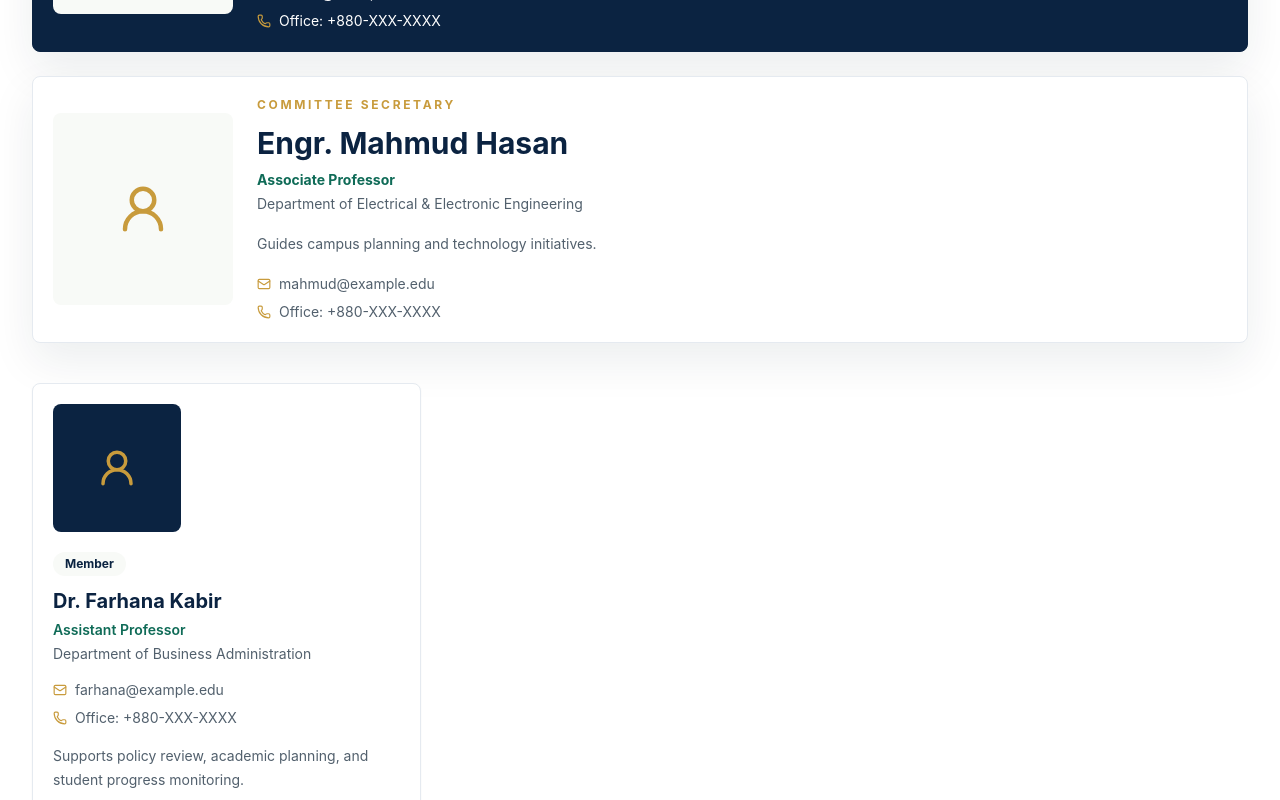
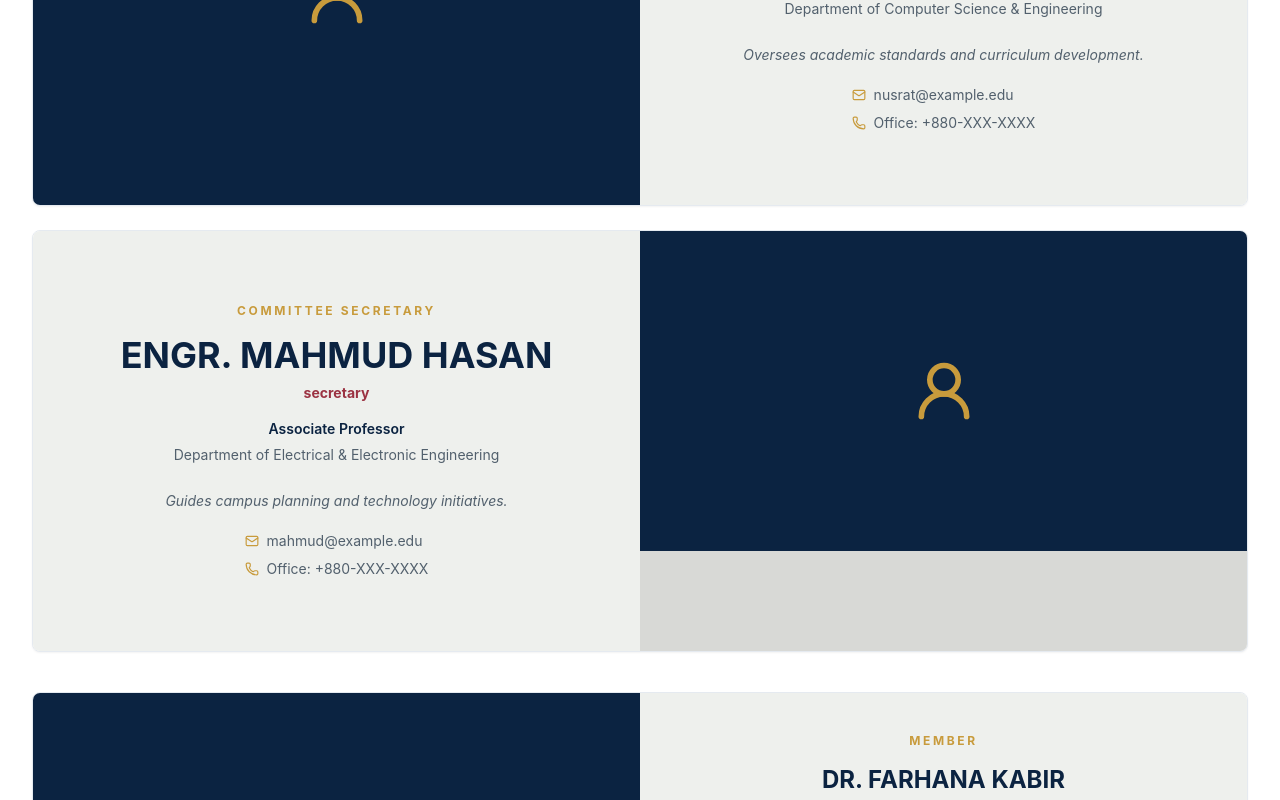
Before and after one commit to Arvi-Saleque/buek, a Next.js app: page /about/committee in a window 1280 px wide. Shown: the part 2040-2840 px from the top of the page. Built offline with nearby package versions, Linux system fonts and the light colour scheme; no server answers; the database is empty.

Commit message:
Refine committee member layout

```diff
--- a/src/app/(site)/about/committee/page.tsx
+++ b/src/app/(site)/about/committee/page.tsx
@@ -77,119 +77,120 @@ function MemberContact({
   );
 }
 
-function MemberCard({ member }: { member: CommitteeMember }) {
+function ProfilePhoto({
+  member,
+  featured = false,
+}: {
+  member: CommitteeMember;
+  featured?: boolean;
+}) {
   return (
-    <article className="flex min-h-full flex-col rounded-lg border border-university-line bg-white p-5 shadow-sm transition hover:-translate-y-1 hover:shadow-soft">
-      <div className="relative h-32 w-32 overflow-hidden rounded-lg bg-university-mist">
+    <div
+      className={[
+        "relative min-h-[320px] overflow-hidden bg-[#d8d9d6]",
+        featured ? "lg:min-h-[420px]" : "lg:min-h-[360px]",
+      ].join(" ")}
+    >
       {memberPhoto(member) ? (
         <Image
           src={memberPhoto(member)!}
           alt={member.photo?.altText || member.name}
           fill
-            sizes="128px"
+          sizes="(min-width: 1024px) 50vw, 100vw"
           className="object-cover"
         />
       ) : (
-          <div className="grid h-full place-items-center bg-university-navy text-university-gold">
-            <UserRound size={42} />
+        <div className="grid h-full min-h-[320px] place-items-center bg-university-navy text-university-gold">
+          <UserRound size={68} />
         </div>
       )}
     </div>
-      <span className="mt-5 w-fit rounded-full bg-university-mist px-3 py-1 text-xs font-bold text-university-navy">
-        {member.committeeRole || "Member"}
-      </span>
-      <h3 className="mt-3 text-xl font-bold leading-snug text-university-navy">
-        {member.name}
-      </h3>
-      <p className="mt-1 text-sm font-semibold text-university-green">
-        {member.role}
-      </p>
-      <p className="mt-1 text-sm text-university-text">
-        {member.department || "General"}
-      </p>
-      <MemberContact member={member} />
-      {member.bio ? (
-        <p className="mt-4 line-clamp-3 text-sm leading-6 text-university-text">
-          {member.bio}
-        </p>
-      ) : null}
-      {member.profileUrl ? (
-        <Link
-          href={member.profileUrl}
-          className="mt-5 inline-flex w-fit items-center gap-2 rounded-md border border-university-line px-4 py-2 text-sm font-bold text-university-navy transition hover:border-university-gold hover:text-university-gold"
-        >
-          View Profile <ArrowRight size={14} />
-        </Link>
-      ) : null}
-    </article>
   );
 }
 
-function HighlightCard({
+function ProfileInfo({
   member,
   label,
-  tone = "navy",
+  featured = false,
 }: {
   member: CommitteeMember;
   label: string;
-  tone?: "navy" | "light";
+  featured?: boolean;
 }) {
-  const dark = tone === "navy";
-
   return (
-    <article
+    <div
       className={[
-        "grid gap-6 rounded-lg border p-5 shadow-soft md:grid-cols-[180px_1fr] md:items-center",
-        dark
-          ? "border-university-navy bg-university-navy text-white"
-          : "border-university-line bg-white text-university-navy",
+        "flex min-h-[320px] flex-col justify-center bg-[#eef0ed] p-7 text-center sm:p-10",
+        featured ? "lg:min-h-[420px]" : "lg:min-h-[360px]",
       ].join(" ")}
     >
-      <div className="relative h-48 overflow-hidden rounded-lg bg-white/10">
-        {memberPhoto(member) ? (
-          <Image
-            src={memberPhoto(member)!}
-            alt={member.photo?.altText || member.name}
-            fill
-            sizes="180px"
-            className="object-cover"
-          />
-        ) : (
-          <div className="grid h-full place-items-center bg-university-mist text-university-gold">
-            <UserRound size={54} />
-          </div>
-        )}
-      </div>
-      <div>
       <p className="text-xs font-bold uppercase tracking-[0.22em] text-university-gold">
         {label}
       </p>
       <h2
         className={[
-            "mt-3 text-3xl font-bold leading-tight",
-            dark ? "text-white" : "text-university-navy",
+          "mx-auto mt-4 max-w-xl font-bold uppercase leading-tight text-university-navy",
+          featured ? "text-3xl sm:text-4xl" : "text-2xl",
         ].join(" ")}
       >
         {member.name}
       </h2>
-        <p
-          className={[
-            "mt-2 text-sm font-bold",
-            dark ? "text-white/78" : "text-university-green",
-          ].join(" ")}
-        >
+      <p className="mt-2 text-sm font-bold lowercase text-[#9b3242]">
+        {member.committeeRole || "Member"}
+      </p>
+      <p className="mt-4 text-sm font-semibold text-university-navy">
         {member.role}
       </p>
-        <p className={["mt-1 text-sm", dark ? "text-white/64" : "text-university-text"].join(" ")}>
+      <p className="mx-auto mt-1 max-w-md text-sm leading-6 text-university-text">
         {member.department || "General"}
       </p>
       {member.bio ? (
-          <p className={["mt-4 max-w-2xl text-sm leading-7", dark ? "text-white/72" : "text-university-text"].join(" ")}>
+        <p className="mx-auto mt-5 max-w-lg text-sm italic leading-7 text-university-text">
           {member.bio}
         </p>
       ) : null}
-        <MemberContact member={member} inverse={dark} />
+      <div className="mx-auto">
+        <MemberContact member={member} />
       </div>
+      {member.profileUrl ? (
+        <Link
+          href={member.profileUrl}
+          className="mx-auto mt-6 inline-flex w-fit items-center gap-2 rounded-md border border-university-line bg-white px-4 py-2 text-sm font-bold text-university-navy transition hover:border-university-gold hover:text-university-gold"
+        >
+          View Profile <ArrowRight size={14} />
+        </Link>
+      ) : null}
+    </div>
+  );
+}
+
+function SplitProfileCard({
+  member,
+  label,
+  imagePosition = "left",
+  featured = false,
+}: {
+  member: CommitteeMember;
+  label: string;
+  imagePosition?: "left" | "right";
+  featured?: boolean;
+}) {
+  const image = <ProfilePhoto member={member} featured={featured} />;
+  const info = <ProfileInfo member={member} label={label} featured={featured} />;
+
+  return (
+    <article className="grid overflow-hidden rounded-lg border border-university-line bg-white shadow-sm lg:grid-cols-2">
+      {imagePosition === "left" ? (
+        <>
+          {image}
+          {info}
+        </>
+      ) : (
+        <>
+          <div className="lg:order-2">{image}</div>
+          <div className="lg:order-1">{info}</div>
+        </>
+      )}
     </article>
   );
 }
@@ -310,17 +311,32 @@ export default async function CommitteePage() {
 
           <div className="grid gap-6">
             {chairperson ? (
-              <HighlightCard member={chairperson} label="Committee Chairperson" />
+              <SplitProfileCard
+                member={chairperson}
+                label="Committee Chairperson"
+                imagePosition="left"
+                featured
+              />
             ) : null}
             {secretary ? (
-              <HighlightCard member={secretary} label="Committee Secretary" tone="light" />
+              <SplitProfileCard
+                member={secretary}
+                label="Committee Secretary"
+                imagePosition="right"
+                featured
+              />
             ) : null}
           </div>
 
           {otherMembers.length ? (
-            <div className="mt-10 grid gap-6 md:grid-cols-2 xl:grid-cols-3">
-              {otherMembers.map((member) => (
-                <MemberCard key={member._id || member.name} member={member} />
+            <div className="mt-10 grid gap-6">
+              {otherMembers.map((member, index) => (
+                <SplitProfileCard
+                  key={member._id || member.name}
+                  member={member}
+                  label={member.committeeRole || "Committee Member"}
+                  imagePosition={index % 2 === 0 ? "left" : "right"}
+                />
               ))}
             </div>
           ) : null}
```
Lines whose indentation alone changed are shown as unchanged.
